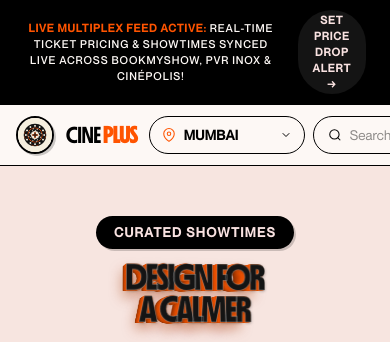
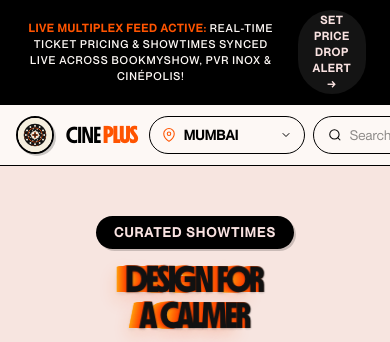
Before and after one commit to herambdbari1967-hue/Python-Mini-Project, a Flask app: page / in a window 390 px wide; the page is wider, and only the part inside the window is pictured. Shown: the top 342 px of that part. Run offline with Flask 2, Linux system fonts and the light colour scheme; data that the repository does not hold is empty.

Commit message:
Perfect React Bits DepthText: Crisp obsidian front typography with luminous electric orange 3D extrusion and inward perspective

```diff
--- a/static/css/depth-text.css
+++ b/static/css/depth-text.css
@@ -28,8 +28,8 @@
   font-family: inherit;
   font-size: var(--depth-text-font-size, clamp(3rem, 6vw, 6rem));
   font-weight: var(--depth-text-font-weight, 900);
-  line-height: 0.88;
-  letter-spacing: -0.035em;
+  line-height: 0.94;
+  letter-spacing: -0.025em;
   white-space: nowrap;
   user-select: none;
   transform-style: preserve-3d;
@@ -57,22 +57,22 @@
 .depth-text__face {
   position: relative;
   z-index: 2;
-  color: var(--depth-text-face-color, #141414);
-  text-shadow: 0 1px 3px rgba(0, 0, 0, 0.35);
-  transform: translateZ(1.5px);
-  -webkit-text-stroke: 0.8px rgba(255, 255, 255, 0.3);
+  color: var(--depth-text-face-color, #111111);
+  text-shadow: 0 1px 2px rgba(0, 0, 0, 0.22);
+  transform: translateZ(1.2px);
 }
 
 /* Alignment wrapper helpers for CinePlus Hero */
 .depth-text-mount {
   display: block;
-  line-height: 0.88;
+  line-height: 0.94;
+  margin-bottom: 2px;
 }
 
 .depth-block-wrapper {
   display: flex;
   flex-direction: column;
-  line-height: 0.9;
+  line-height: 0.94;
 }
 
 .depth-block-wrapper.align-right {
--- a/static/js/depth-text.js
+++ b/static/js/depth-text.js
@@ -16,11 +16,15 @@
   const clamp = (value, min, max) => Math.min(Math.max(value, min), max);
 
   const getLayerColor = (faceColor, depthColor, index, total) => {
-    // High-depth 3D gradient: starts at bright vibrant depthColor at the front face,
-    // smoothly shading into rich warm bronze-amber at the deepest layers
-    const progress = total <= 1 ? 1 : index / total;
-    const shade = Math.round(Math.pow(progress, 1.2) * 50);
-    return `color-mix(in srgb, ${depthColor} ${100 - shade}%, #1a0600)`;
+    // High-fidelity 3D extrusion gradient:
+    // index goes from total (deepest back layer) down to 1 (layer right behind front face)
+    // Near face (index 1): intense deep CinePlus vermilion (#E64500)
+    // Furthest back (index total): luminous radiant amber (#FFA000)
+    const factor = total <= 1 ? 0 : (index - 1) / (total - 1);
+    const r = 255;
+    const g = Math.round(68 + factor * 88); // 68 -> 156
+    const b = Math.round(factor * 10);
+    return `rgb(${r}, ${g}, ${b})`;
   };
 
   const getFadeColor = (depthColor, index, total, outline) => {
@@ -46,12 +50,14 @@
 
     const {
       text = 'CINEMA',
-      layers = 24,
-      depth = 2.2,
-      faceColor = '#141414',
+      layers = 26,
+      depth = 2.0,
+      faceColor = '#111111',
       depthColor = '#FF5500',
       gradientDepth = false,
-      tilt = 7.0,
+      tilt = 8.0,
+      tiltX = undefined,
+      tiltY = undefined,
       pointerTracking = true,
       smoothing = 0.14,
       perspective = 900,
@@ -70,14 +76,18 @@
 
     const safeLayers = clamp(Math.round(Number(layers) || 1), 2, MAX_LAYERS);
     const safeDepth = clamp(Number(depth) || 0, 0, 12);
-    const safeTilt = clamp(Number(tilt) || 0, 0, 12);
+    const safeTilt = clamp(Number(tilt) || 0, 0, 15);
     const safeSmoothing = clamp(Number(smoothing) || 0.14, 0.02, 0.35);
     const safePerspective = clamp(Number(perspective) || 900, 300, 2000);
     const safeOrbitSpeed = clamp(Number(orbitSpeed) || 0, 0, 2);
     const safePush = clamp(Number(hoverPush) || 0, 0, 1);
     const extent = safeLayers * safeDepth;
 
-    const baseRotation = { x: -safeTilt * 0.32, y: safeTilt * 0.42 };
+    // Resting 3D angle: customizable per element (e.g. inward facing towards center video)
+    const baseRotation = {
+      x: tiltX !== undefined ? Number(tiltX) : -safeTilt * 0.42,
+      y: tiltY !== undefined ? Number(tiltY) : safeTilt * 0.65
+    };
 
     // DOM Setup
     const root = document.createElement('span');
@@ -90,10 +100,10 @@
     root.style.setProperty(
       '--depth-text-shadow',
       shadow && !gradientDepth
-        ? `0 0.18em 0.38em color-mix(in srgb, ${depthColor} 38%, rgba(20, 10, 5, 0.38))`
+        ? '0 8px 18px rgba(255, 85, 0, 0.22), 0 2px 4px rgba(0, 0, 0, 0.08)'
         : 'none'
     );
-    root.style.setProperty('--depth-text-face-shadow', shadow ? '0 0.035em 0.07em rgba(0, 0, 0, 0.28)' : 'none');
+    root.style.setProperty('--depth-text-face-shadow', shadow ? '0 1px 2px rgba(0, 0, 0, 0.25)' : 'none');
 
     Object.assign(root.style, style);
 
@@ -125,7 +135,7 @@
 
     root.appendChild(stage);
 
-    // CRITICAL FIX: Wipe existing plain text inside container so it does not duplicate
+    // CRITICAL: Wipe existing plain text inside container so it never duplicates
     container.innerHTML = '';
     container.appendChild(root);
 
@@ -190,7 +200,7 @@
       if ((!canTrackPointer || !activePointer) && autoOrbit) {
         const elapsed = (now - startTime) / 1000;
         const orbit = elapsed * safeOrbitSpeed * Math.PI * 2;
-        const fallbackAmount = canTrackPointer ? 0.18 : 0.55;
+        const fallbackAmount = canTrackPointer ? 0.28 : 0.65;
         target.x = baseRotation.x + Math.sin(orbit) * safeTilt * fallbackAmount;
         target.y = baseRotation.y + Math.cos(orbit * 0.85) * safeTilt * fallbackAmount;
       }
@@ -345,12 +355,14 @@
       const text = mount.dataset.depthText || mount.textContent.trim();
       if (!text) return;
 
-      const faceColor = mount.dataset.faceColor || '#141414';
+      const faceColor = mount.dataset.faceColor || '#111111';
       const depthColor = mount.dataset.depthColor || '#FF5500';
       const fontSize = mount.dataset.fontSize || 'clamp(3rem, 6vw, 6rem)';
-      const tilt = parseFloat(mount.dataset.tilt) || 7.0;
-      const layers = parseInt(mount.dataset.layers, 10) || 24;
-      const depth = parseFloat(mount.dataset.depth) || 2.2;
+      const tilt = parseFloat(mount.dataset.tilt) || 8.0;
+      const tiltX = mount.dataset.tiltX ? parseFloat(mount.dataset.tiltX) : undefined;
+      const tiltY = mount.dataset.tiltY ? parseFloat(mount.dataset.tiltY) : undefined;
+      const layers = parseInt(mount.dataset.layers, 10) || 26;
+      const depth = parseFloat(mount.dataset.depth) || 2.0;
 
       // Ensure mount is wiped cleanly before building 3D depth text
       mount.innerHTML = '';
@@ -361,6 +373,8 @@
         depthColor,
         fontSize,
         tilt,
+        tiltX,
+        tiltY,
         layers,
         depth,
         autoOrbit: true,
--- a/templates/index.html
+++ b/templates/index.html
@@ -138,8 +138,8 @@
           <span>CURATED SHOWTIMES</span>
         </div>
         <div class="hero-split-heading left-heading depth-block-wrapper align-right">
-          <div class="depth-text-mount" data-depth-text="DESIGN FOR" data-face-color="#141414" data-depth-color="#FF5500" data-font-size="clamp(2.2rem, 3.8vw, 4.2rem)" data-layers="30" data-depth="2.2" data-tilt="8.0"></div>
-          <div class="depth-text-mount" data-depth-text="A CALMER" data-face-color="#141414" data-depth-color="#FF5500" data-font-size="clamp(2.2rem, 3.8vw, 4.2rem)" data-layers="30" data-depth="2.2" data-tilt="8.0"></div>
+          <div class="depth-text-mount" data-depth-text="DESIGN FOR" data-face-color="#111111" data-depth-color="#FF5500" data-font-size="clamp(2.2rem, 3.8vw, 4.2rem)" data-layers="26" data-depth="2.0" data-tilt="9.0" data-tilt-x="-5.0" data-tilt-y="10.0"></div>
+          <div class="depth-text-mount" data-depth-text="A CALMER" data-face-color="#111111" data-depth-color="#FF5500" data-font-size="clamp(2.2rem, 3.8vw, 4.2rem)" data-layers="26" data-depth="2.0" data-tilt="9.0" data-tilt-x="-5.0" data-tilt-y="10.0"></div>
         </div>
       </div>
 
@@ -155,7 +155,7 @@
       <!-- Right Hand Side: Cinema -->
       <div class="hero-split-right">
         <div class="hero-split-heading right-heading depth-block-wrapper align-left">
-          <div class="depth-text-mount" data-depth-text="CINEMA" data-face-color="#141414" data-depth-color="#FF5500" data-font-size="clamp(3.8rem, 6.8vw, 7.8rem)" data-layers="34" data-depth="2.4" data-tilt="8.5"></div>
+          <div class="depth-text-mount" data-depth-text="CINEMA" data-face-color="#111111" data-depth-color="#FF5500" data-font-size="clamp(3.8rem, 6.8vw, 7.8rem)" data-layers="30" data-depth="2.2" data-tilt="9.0" data-tilt-x="-5.0" data-tilt-y="-10.0"></div>
         </div>
         <div class="hero-split-pill right-pill">
           <span>LIVE FARES // 08 HUBS</span>
```
